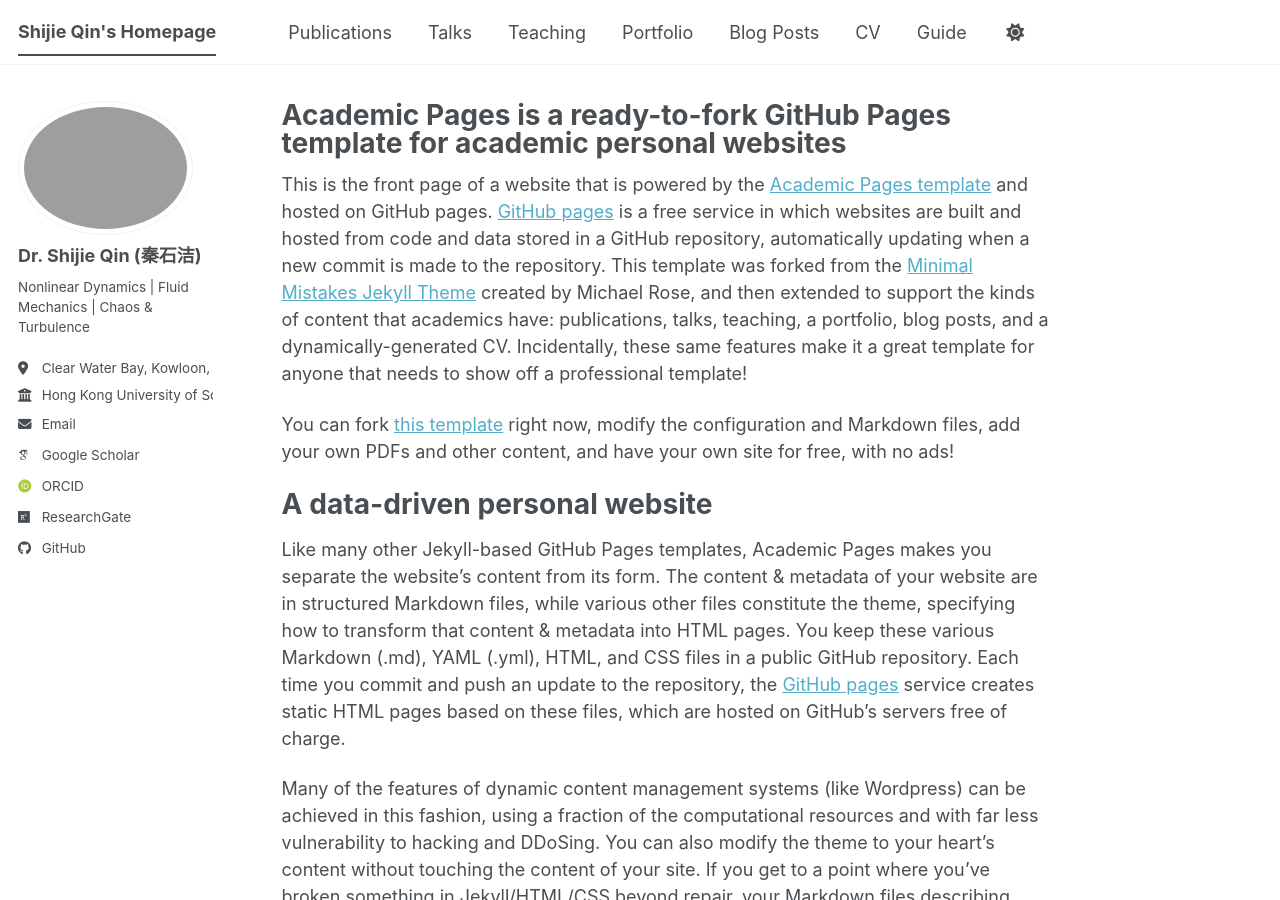
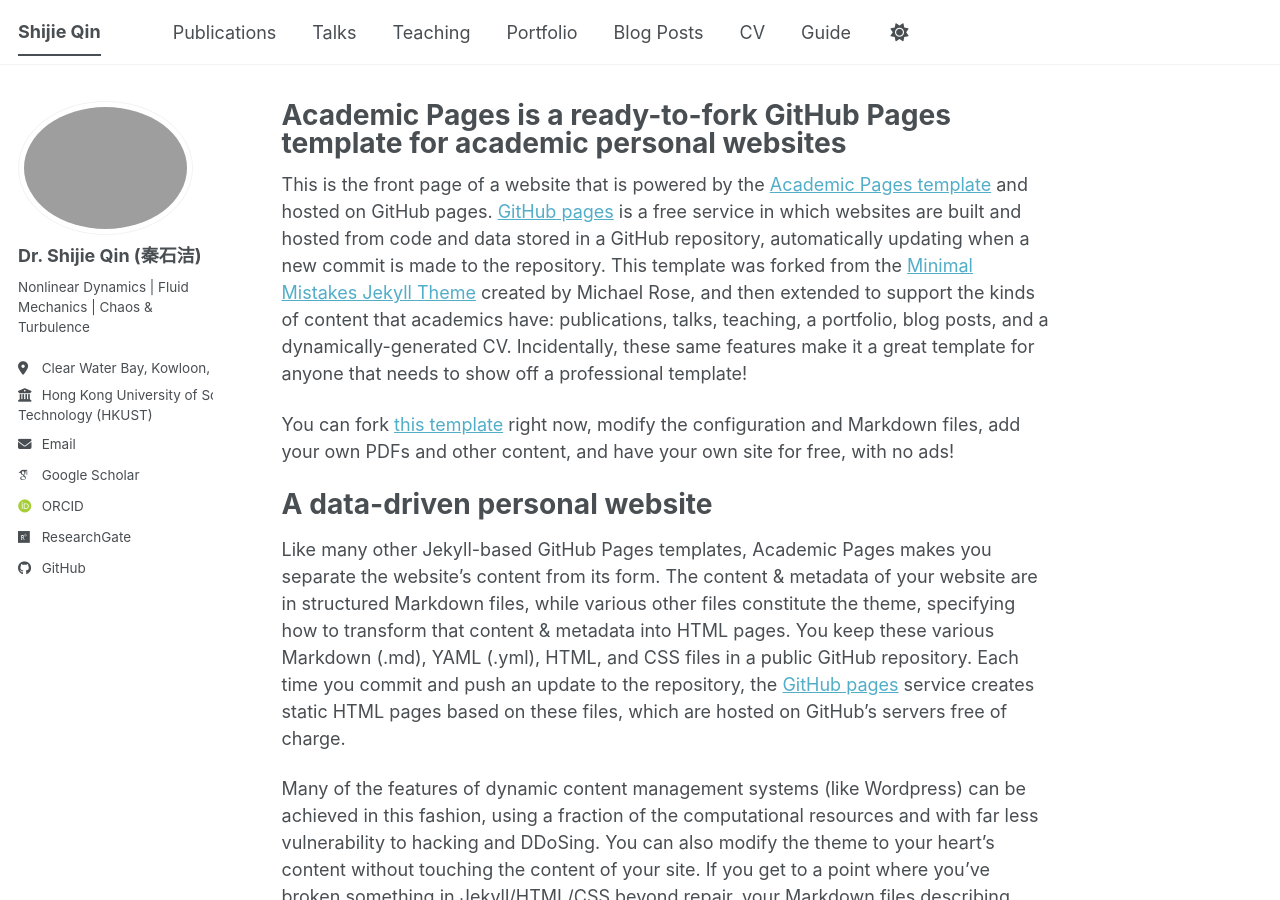
Before and after one commit to sjqin/sjqin.github.io, a Jekyll site: the page built from _pages/about.md, in a window 1280 px wide and 900 px high. Built offline with Jekyll 4.4.1, drawn with Linux system fonts in a browser that asks for light colours; some web fonts are replaced; a script bundle is joined from its source files by our own code; library files that are not in the unit come from our copies.

Commit message:
Update _config.yml

```diff
--- a/_config.yml
+++ b/_config.yml
@@ -9,7 +9,7 @@
 # Basic Site Settings
 locale                   : "en-US"
 site_theme               : "default" # The available themes options are "default", "air", "sunrise", "mint", "dirt" and "contrast"
-title                    : "Shijie Qin's Homepage"
+title                    : "Shijie Qin"
 title_separator          : "-"
 name                     : &name "Shijie Qin"
 description              : &description "Shijie Qin's academic portfolio"   # Update this with a general description of your site, this is the default if not overridden by a page
@@ -28,7 +28,7 @@
   pronouns         : # example: "she/her"
   bio              : "Nonlinear Dynamics | Fluid Mechanics | Chaos & Turbulence"
   location         : "Clear Water Bay, Kowloon, Hong Kong"
-  employer         : "Hong Kong University of Science and Technology (HKUST)"
+  employer         : "Hong Kong University of Science and <br> Technology (HKUST)"
   uri              : # URL
   email            : "shijieqin@ust.hk"
 
```
